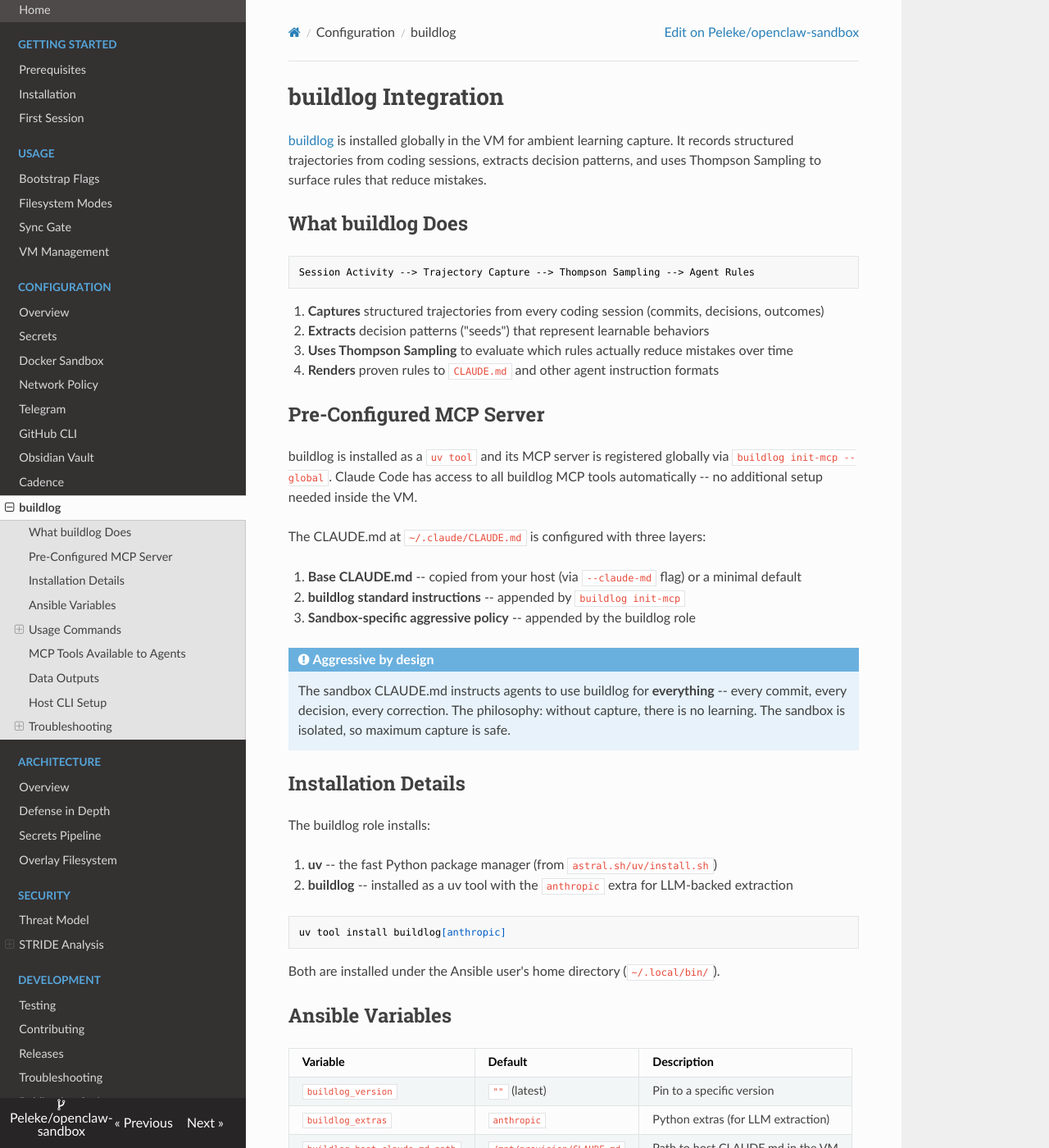
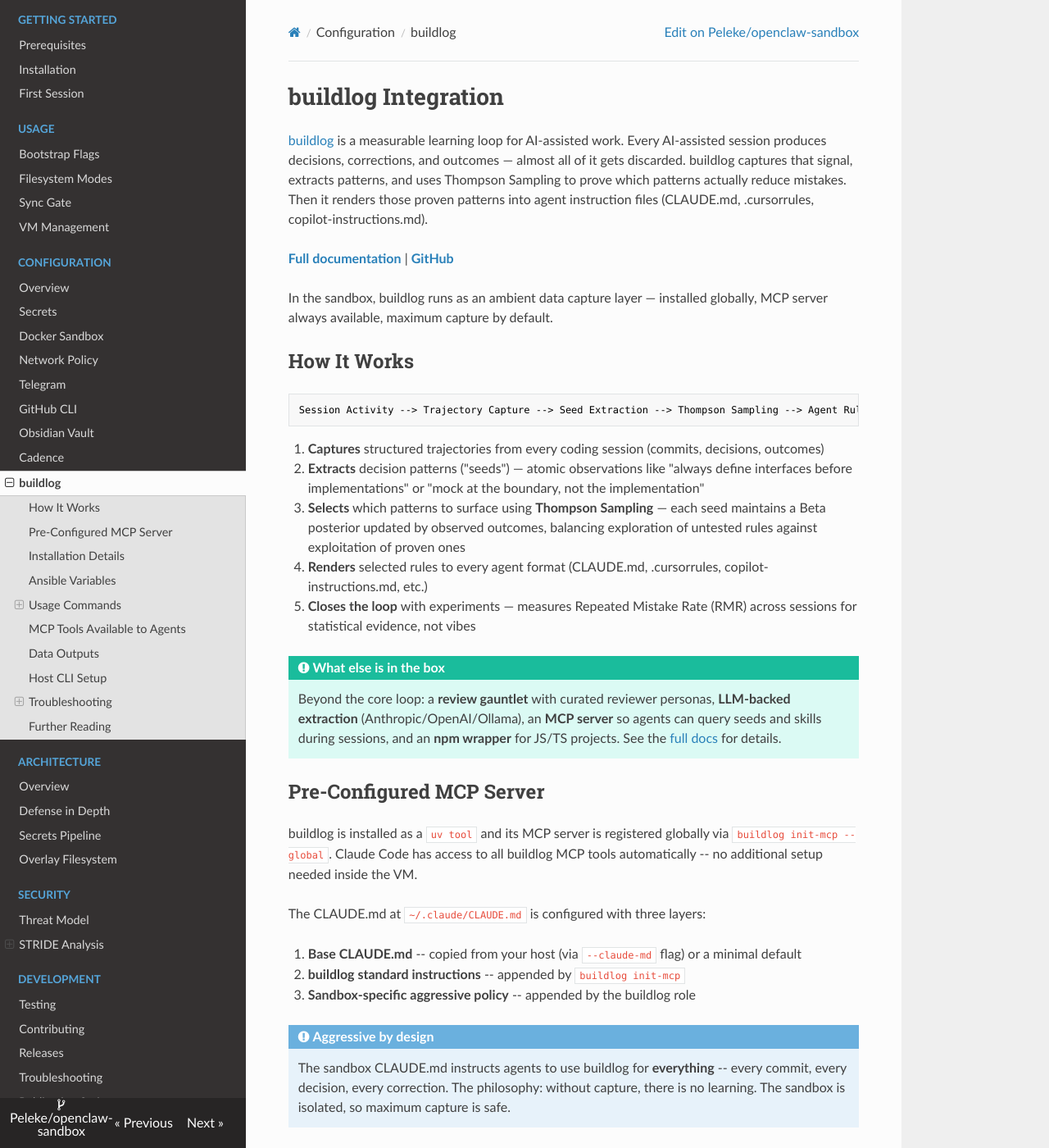
Before and after one commit to Peleke/openclaw-sandbox, an MkDocs documentation site: the page built from docs/configuration/buildlog.md, in a window 1280 px wide and 1400 px high. Shown: the whole window at 82% size. Built offline with MkDocs 1.6.1, drawn with Linux system fonts in a browser that asks for light colours; nearby versions of some CDN libraries; some of the changed text lies outside the part shown.

Commit message:
docs(config): improve cadence and buildlog overviews
- Cadence: add ambient agency framing from upstream README, describe
  pluggable architecture
- buildlog: rewrite intro with learning loop / Thompson Sampling
  description, add docs site links, add Further Reading section
  cross-linking all buildlog docs pages

Co-Authored-By: Claude Opus 4.5 <noreply@anthropic.com>

````diff
--- a/docs/configuration/buildlog.md
+++ b/docs/configuration/buildlog.md
@@ -1,17 +1,25 @@
 # buildlog Integration
 
-[buildlog](https://github.com/Peleke/buildlog-template) is installed globally in the VM for ambient learning capture. It records structured trajectories from coding sessions, extracts decision patterns, and uses Thompson Sampling to surface rules that reduce mistakes.
+[buildlog](https://github.com/Peleke/buildlog-template) is a measurable learning loop for AI-assisted work. Every AI-assisted session produces decisions, corrections, and outcomes — almost all of it gets discarded. buildlog captures that signal, extracts patterns, and uses Thompson Sampling to prove which patterns actually reduce mistakes. Then it renders those proven patterns into agent instruction files (CLAUDE.md, .cursorrules, copilot-instructions.md).
 
-## What buildlog Does
+**[Full documentation](https://peleke.github.io/buildlog-template/)** | **[GitHub](https://github.com/Peleke/buildlog-template)**
+
+In the sandbox, buildlog runs as an ambient data capture layer — installed globally, MCP server always available, maximum capture by default.
+
+## How It Works
 
 ```
-Session Activity --> Trajectory Capture --> Thompson Sampling --> Agent Rules
+Session Activity --> Trajectory Capture --> Seed Extraction --> Thompson Sampling --> Agent Rules
 ```
 
 1. **Captures** structured trajectories from every coding session (commits, decisions, outcomes)
-2. **Extracts** decision patterns ("seeds") that represent learnable behaviors
-3. **Uses Thompson Sampling** to evaluate which rules actually reduce mistakes over time
-4. **Renders** proven rules to `CLAUDE.md` and other agent instruction formats
+2. **Extracts** decision patterns ("seeds") — atomic observations like "always define interfaces before implementations" or "mock at the boundary, not the implementation"
+3. **Selects** which patterns to surface using **Thompson Sampling** — each seed maintains a Beta posterior updated by observed outcomes, balancing exploration of untested rules against exploitation of proven ones
+4. **Renders** selected rules to every agent format (CLAUDE.md, .cursorrules, copilot-instructions.md, etc.)
+5. **Closes the loop** with experiments — measures Repeated Mistake Rate (RMR) across sessions for statistical evidence, not vibes
+
+!!! tip "What else is in the box"
+    Beyond the core loop: a **review gauntlet** with curated reviewer personas, **LLM-backed extraction** (Anthropic/OpenAI/Ollama), an **MCP server** so agents can query seeds and skills during sessions, and an **npm wrapper** for JS/TS projects. See the [full docs](https://peleke.github.io/buildlog-template/) for details.
 
 ## Pre-Configured MCP Server
 
@@ -168,3 +176,18 @@ limactl shell openclaw-sandbox -- uv tool install buildlog[anthropic]
 1. Ensure you are in a git repository
 2. Check that there are staged changes: `git status`
 3. Verify buildlog can access the workspace: `buildlog overview`
+
+## Further Reading
+
+For deep dives beyond sandbox integration, see the [full buildlog documentation](https://peleke.github.io/buildlog-template/):
+
+| Topic | Link |
+|-------|------|
+| Installation & setup | [Getting Started](https://peleke.github.io/buildlog-template/getting-started/installation/) |
+| Core concepts (the problem, the claim, the metric) | [Concepts](https://peleke.github.io/buildlog-template/getting-started/concepts/) |
+| CLI reference | [CLI Reference](https://peleke.github.io/buildlog-template/guides/cli-reference/) |
+| MCP integration | [MCP Integration](https://peleke.github.io/buildlog-template/guides/mcp-integration/) |
+| Running experiments | [Experiments](https://peleke.github.io/buildlog-template/guides/experiments/) |
+| Review gauntlet | [Review Gauntlet](https://peleke.github.io/buildlog-template/guides/review-gauntlet/) |
+| Multi-agent rendering | [Multi-Agent Setup](https://peleke.github.io/buildlog-template/guides/multi-agent/) |
+| Design philosophy & limitations | [Philosophy](https://peleke.github.io/buildlog-template/philosophy/) |
````
Also changed, not shown: docs/configuration/cadence.md (+5 -1 lines).
